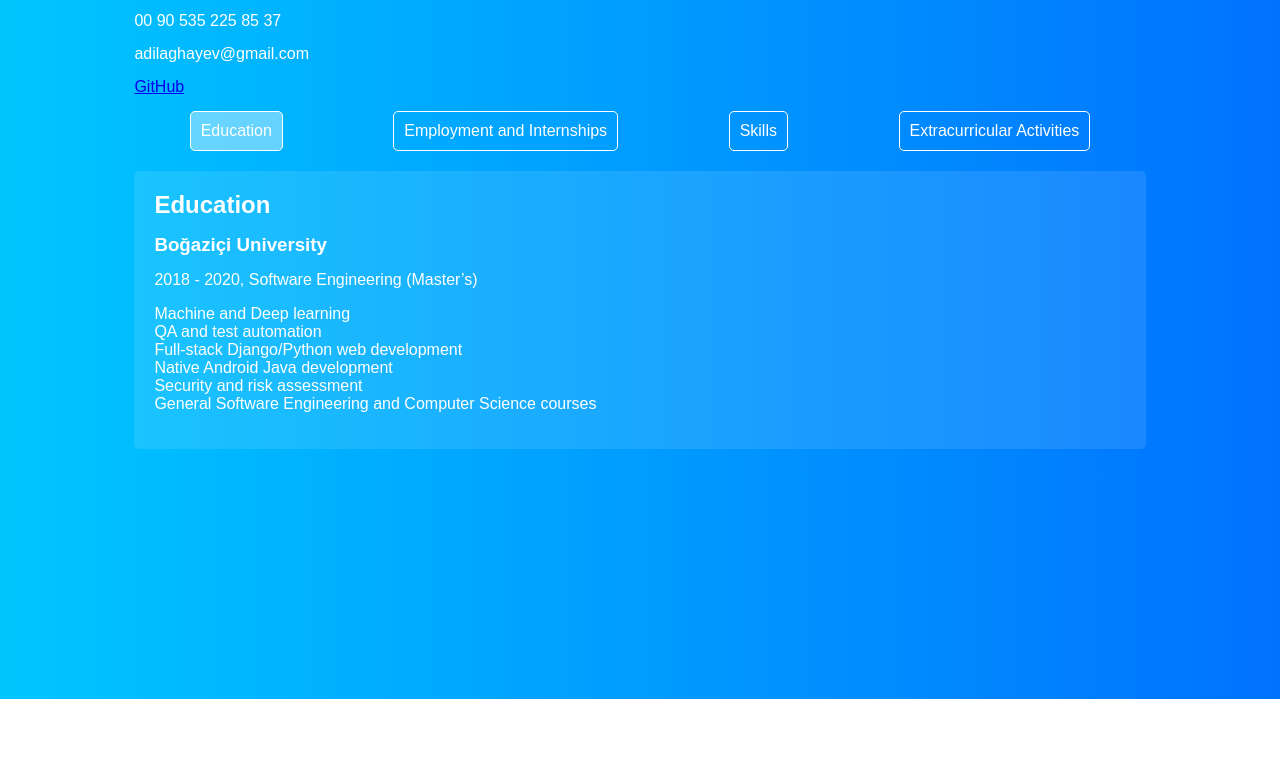
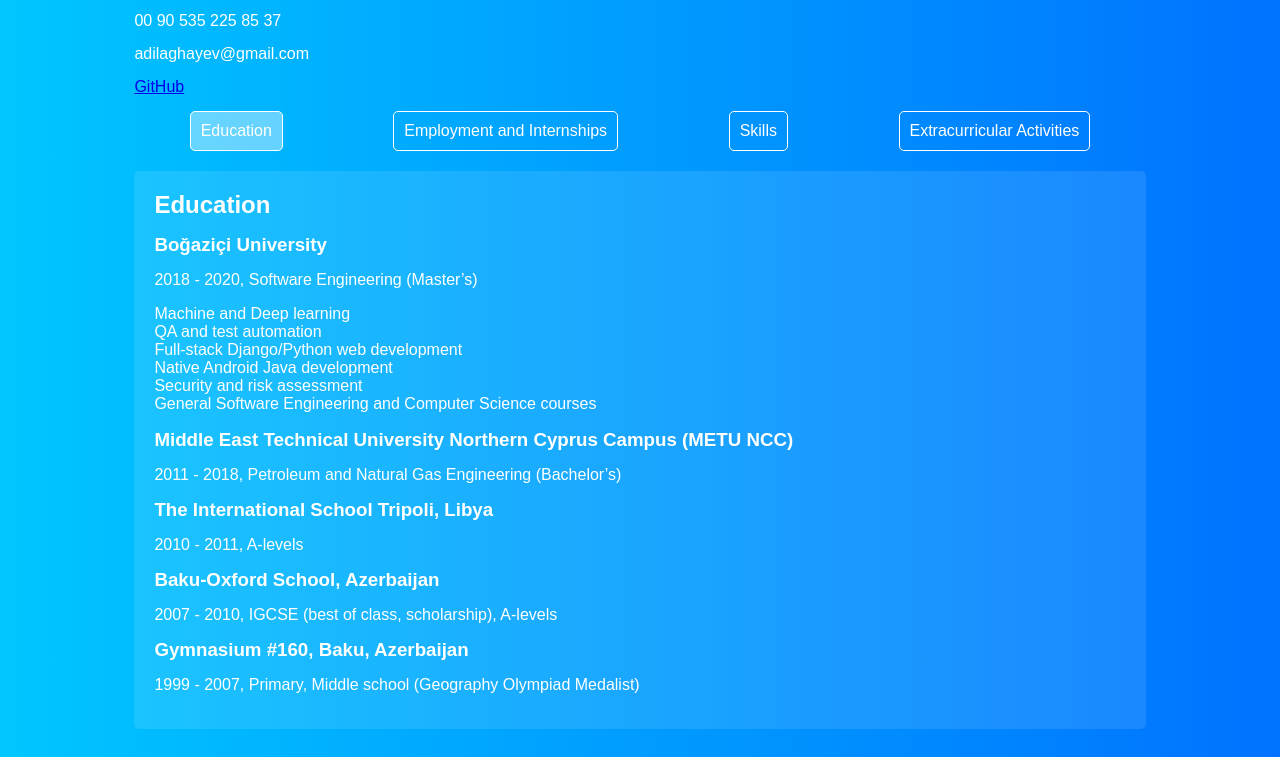
Before and after one commit to adilaghayev/cv, a plain HTML site: page index.html in a window 1280 px wide. Shown: the part 101-858 px from the top of the page. Before the commit the page ends 800 px from the top, so only its background shows below. Drawn offline with Linux system fonts and the light colour scheme.

Commit message:
Update index.html

```diff
--- a/index.html
+++ b/index.html
@@ -71,9 +71,8 @@
 <div id="cv-content">
     <!-- Insert CV content here, to be swapped out when tabs are clicked -->
 
-    <div id="education">
+<div id="education">
         <h2>Education</h2>
-
         <h3>Boğaziçi University</h3>
         <p>2018 - 2020, Software Engineering (Master’s)</p>
         <ul>
@@ -84,7 +83,18 @@
             <li>Security and risk assessment</li>
             <li>General Software Engineering and Computer Science courses</li>
         </ul>
-        <!-- Add more schools here... -->
+
+        <h3>Middle East Technical University Northern Cyprus Campus (METU NCC)</h3>
+        <p>2011 - 2018, Petroleum and Natural Gas Engineering (Bachelor’s)</p>
+
+        <h3>The International School Tripoli, Libya</h3>
+        <p>2010 - 2011, A-levels</p>
+
+        <h3>Baku-Oxford School, Azerbaijan</h3>
+        <p>2007 - 2010, IGCSE (best of class, scholarship), A-levels</p>
+
+        <h3>Gymnasium #160, Baku, Azerbaijan</h3>
+        <p>1999 - 2007, Primary, Middle school (Geography Olympiad Medalist)</p>
     </div>
 <!-- Employment -->
 <div id="employment">
```
